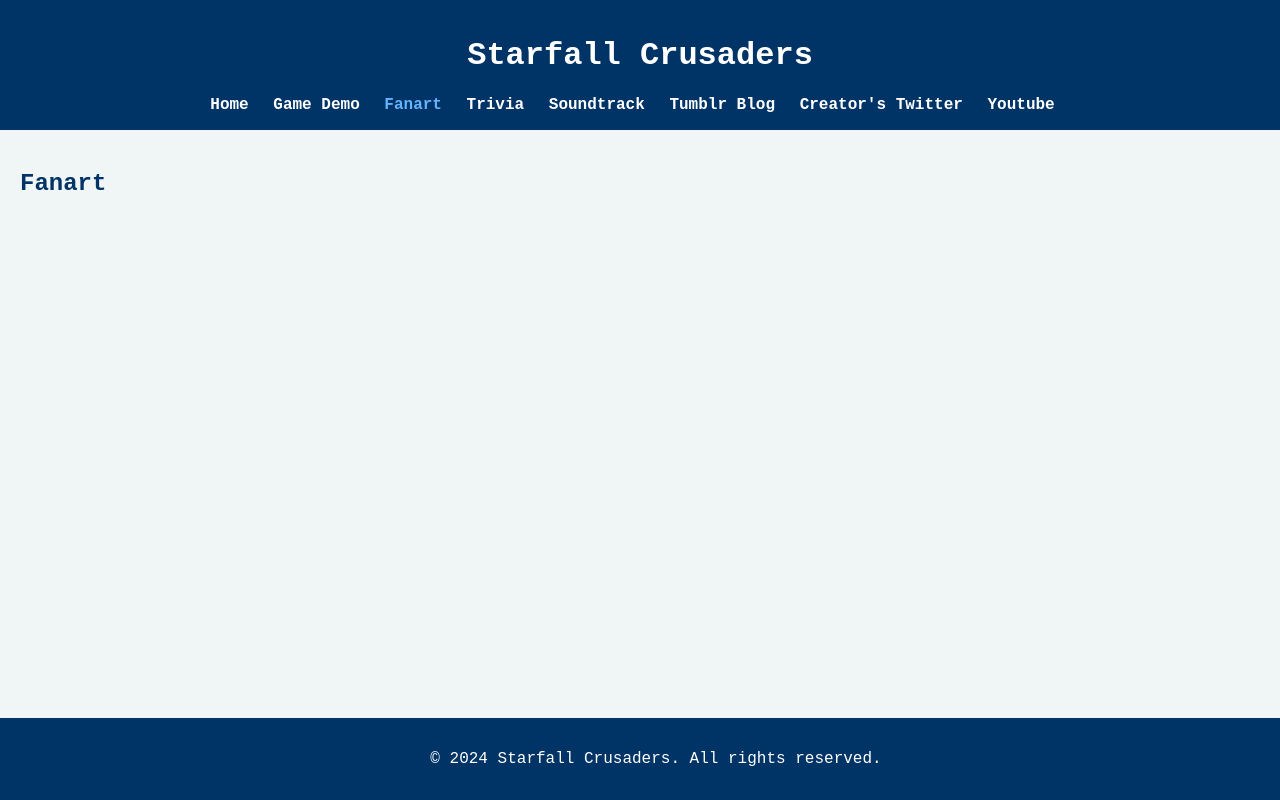
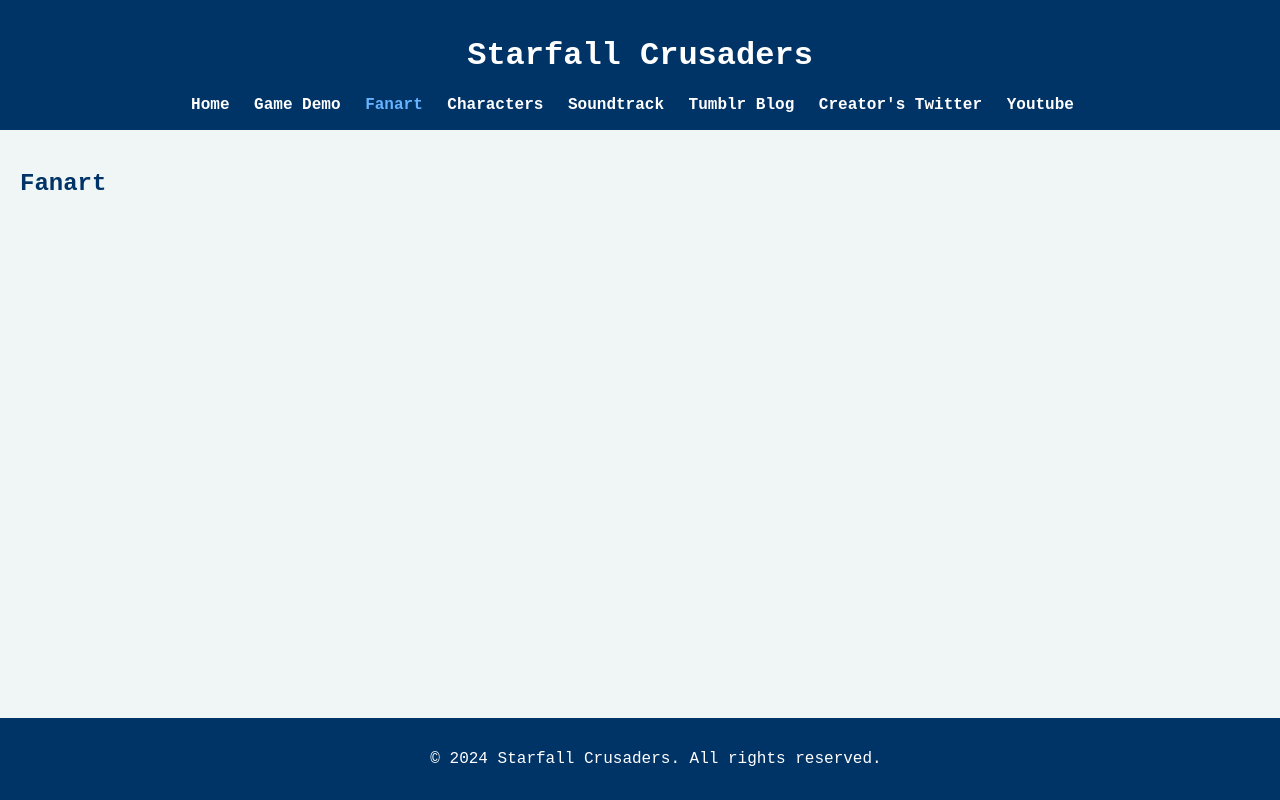
Before and after one commit to NaesSnippit/starfall-crusaders, a plain HTML site: page fanart.html in a window 1280 px wide. Drawn offline with Linux system fonts and the light colour scheme.

Commit message:
Update fanart.html

```diff
--- a/fanart.html
+++ b/fanart.html
@@ -14,7 +14,7 @@
           <li><a href="index.html">Home</a></li>
                 <li><a href="demo.html">Game Demo</a></li>
                 <li><a href="fanart.html">Fanart</a></li>
-                <li><a href="trivia.html">Trivia</a></li>
+                <li><a href="trivia.html">Characters</a></li>
                 <li><a href="soundtrack.html">Soundtrack</a></li>
                 <li class="active"><a href="blog.html">Tumblr Blog</a></li>
                 <li><a href="twitter.html">Creator's Twitter</a></li>
```
